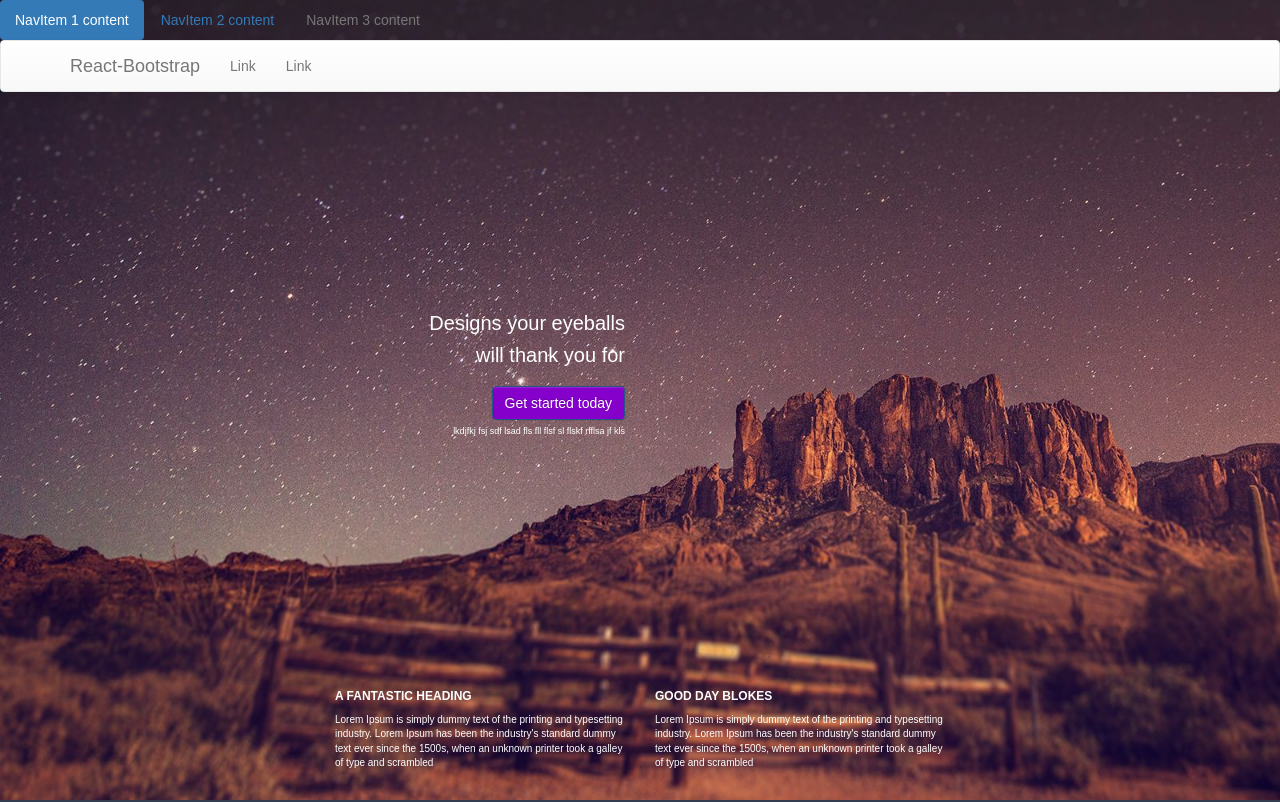
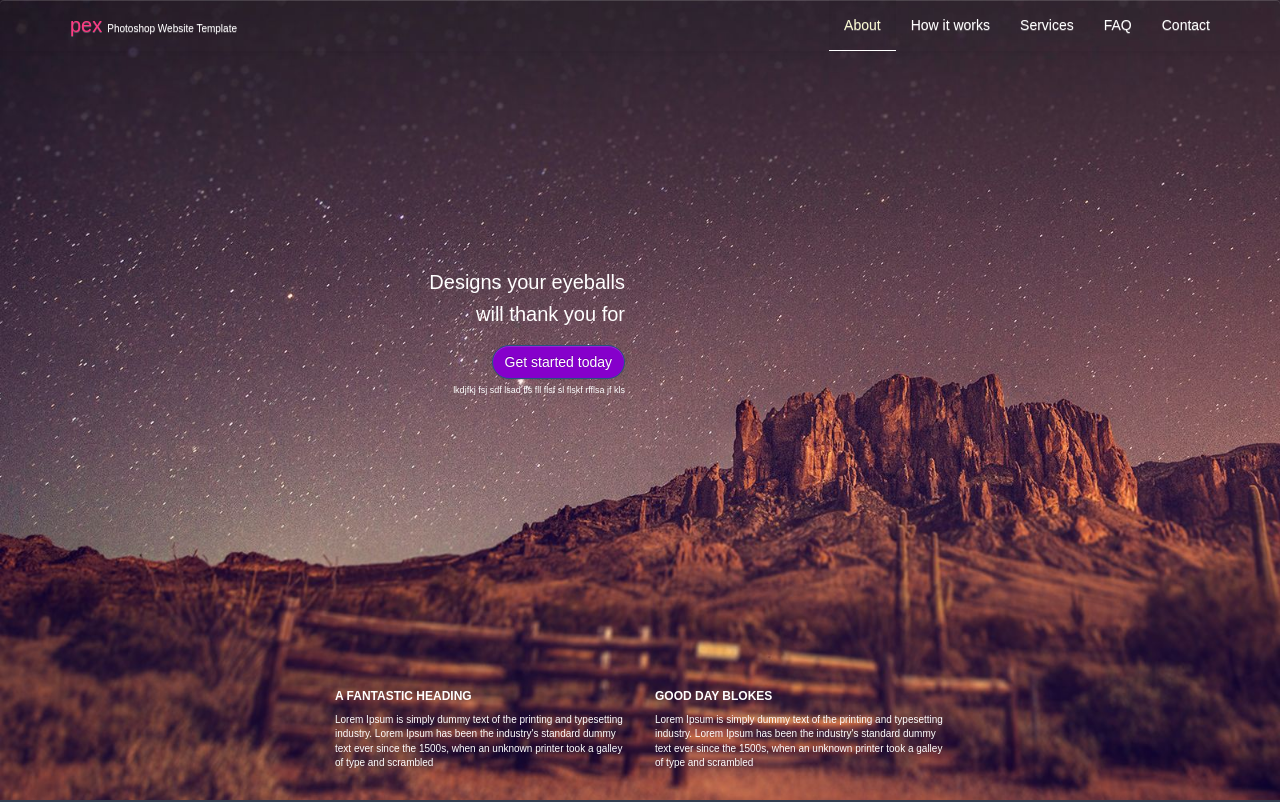
Before and after one commit to rafalmiler77/pex-landingPage, a React (Create React App) app: page / in a window 1280 px wide. Shown: the top 802 px of the page. Built offline with nearby package versions, Linux system fonts and the light colour scheme.

Commit message:
navbar init

```diff
--- a/src/App.css
+++ b/src/App.css
@@ -1,7 +1,23 @@
-.navbarChanged {
-  background-color: aqua;
+.navbarCustomStyle {
+  background: none;
+  border: none
 }
-
+.pex {
+  color: #ff3983;
+  font-size: 2rem;
+}
+.afterPex {
+  color: white;
+  font-size: 1rem;
+}
+.navbar-default .navbar-nav > li > a  {
+  color: white
+}
+.navbar-default .navbar-nav > .active > a  {
+  background: none;
+  border-bottom: solid 1px white;
+  color: lightgoldenrodyellow;
+}
 .title-layer1 {
   float: right;
   color: white;
@@ -13,7 +29,11 @@
   float: right;
   clear: both;
 }
-
+.buttonCustomShape{
+  background-image: none;
+  background-color: #8600cb;
+  border-radius: 6em
+}
 .firstLayer h2:first-child {
   margin-top: 200px;
   margin-bottom: 0;
--- a/src/App.js
+++ b/src/App.js
@@ -7,10 +7,6 @@ import './App.css';
 class App extends Component {
   render() {
 
-    let btnCustomStyle = {
-      "backgroundImage": "none",
-      "backgroundColor": "#8600cb"
-    };
     function handleSelect(selectedKey) {
       alert('selected ' + selectedKey);
     }
@@ -23,27 +19,26 @@ class App extends Component {
           backgroundSize: 'cover',
           minHeight: '800px'
         }}>
-          <Nav bsStyle="pills" activeKey={1} onSelect={handleSelect}>
-            <NavItem eventKey={1} href="/home">NavItem 1 content</NavItem>
-            <NavItem eventKey={2} title="Item">NavItem 2 content</NavItem>
-            <NavItem eventKey={3} disabled>NavItem 3 content</NavItem>
-          </Nav>
-          <Navbar className="navbarChanged">
+
+          <Navbar className="navbarCustomStyle">
             <Navbar.Header>
               <Navbar.Brand>
-                <a href="#">React-Bootstrap</a>
+                <a href="#"><span className="pex">pex</span> <span className="afterPex">Photoshop Website Template</span></a>
               </Navbar.Brand>
             </Navbar.Header>
-            <Nav>
-              <NavItem eventKey={1} href="#">Link</NavItem>
-              <NavItem eventKey={2} href="#">Link</NavItem>
+            <Nav pullRight={true} activeKey={1} onSelect={handleSelect}>
+              <NavItem eventKey={1} href="#">About</NavItem>
+              <NavItem eventKey={2} href="#">How it works</NavItem>
+              <NavItem eventKey={3} href="#">Services</NavItem>
+              <NavItem eventKey={4} href="#">FAQ</NavItem>
+              <NavItem eventKey={5} href="#">Contact</NavItem>
             </Nav>
+          </Navbar>
 
-          </Navbar>
           <Col className='firstLayer' xs={6}>
             <h2 className="title-layer1">Designs your eyeballs</h2>
             <h2 className="title-layer1">will thank you for</h2>
-            <Button style={btnCustomStyle} bsStyle="primary" className='button-layer1'>Get started today</Button>
+            <Button bsStyle="primary" className='button-layer1 buttonCustomShape'>Get started today</Button>
             <p className="textUnderButton" >lkdjfkj fsj sdf lsad fls fll flsf sl flskf rfflsa jf kls</p>
           </Col>
         </Row>
@@ -88,7 +83,7 @@ class App extends Component {
               <p>Lorem Ipsum is simply dummy text of the printing and typesetting industry. Lorem Ipsum has been the
                 industry's standard dummy text ever since the 1500s, when an unknown printer took a galley of type and
                 scrambled</p>
-              <Button style={btnCustomStyle} bsStyle="primary" className='button-layer2'>Get started today</Button>
+              <Button bsStyle="primary" className='button-layer2 buttonCustomShape'>Get started today</Button>
               <p className="textUnderButton2" >lkdjfkj fsj sdf lsad fls fll flsf sl flskf rfflsa jf kls</p>
 
             </Col>
--- a/src/index.js
+++ b/src/index.js
@@ -1,4 +1,3 @@
-
 import React from 'react';
 import ReactDOM from 'react-dom';
 import 'bootstrap/dist/css/bootstrap.css'
```
Also changed, not shown: 1 other file (tests, documents, lock files or other folders).
